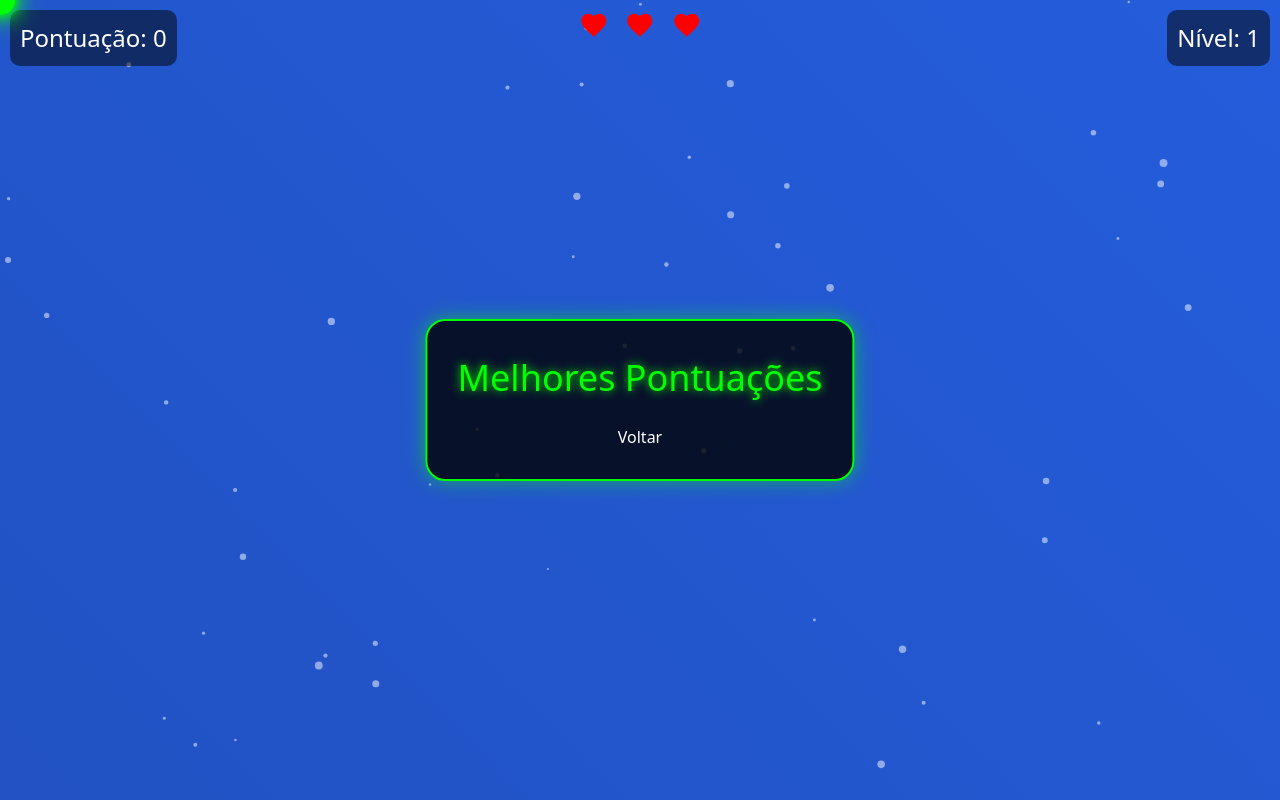
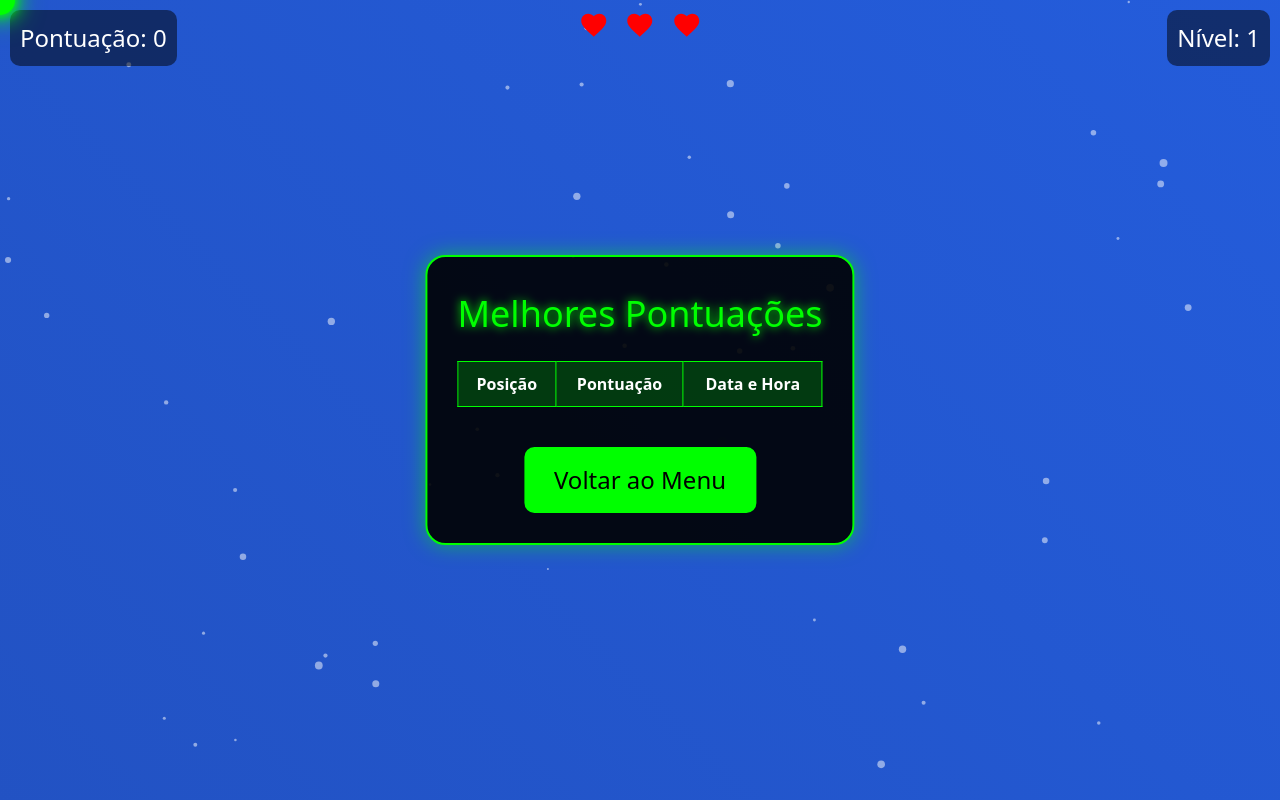
Before and after one commit to getsomewolf/dots-collect-game, a plain HTML site: page index.html in a window 1280 px wide. Both pictures are taken after a click on the button "Placar". Drawn offline with nearby package versions, Linux system fonts and the light colour scheme.

Commit message:
estilizando o placar

```diff
--- a/index.html
+++ b/index.html
@@ -31,8 +31,17 @@
     </div>
     <div id="placar">
         <h2>Melhores Pontuações</h2>
-        <ul id="ranking"></ul>
-        <button id="voltarButton">Voltar</button>
+        <table id="ranking">
+            <thead>
+                <tr>
+                    <th>Posição</th>
+                    <th>Pontuação</th>
+                    <th>Data e Hora</th>
+                </tr>
+            </thead>
+            <tbody></tbody>
+        </table>
+        <button id="voltarButton">Voltar ao Menu</button>
     </div>
     <div class="container mx-auto px-4 py-8 md:py-16">
         <!-- Resto do conteúdo permanece o mesmo -->
--- a/script.js
+++ b/script.js
@@ -18,6 +18,13 @@
 let level = 1;
 let gameRunning = false;
 let highScores = JSON.parse(localStorage.getItem('highScores')) || [];
+if (highScores.length > 0 && typeof highScores[0] !== 'object') {
+    highScores = highScores.map(score => ({
+        score: score,
+        date: 'N/A',
+        time: 'N/A'
+    }));
+}
 let lives = 3;
 
 // Efeitos sonoros
@@ -312,18 +319,29 @@
 });
 
 function updateHighScores() {
-            highScores.push(score);
-            highScores.sort((a, b) => b - a);
+    const now = new Date();
+    const scoreData = {
+        score: score,
+        date: now.toLocaleDateString(),
+        time: now.toLocaleTimeString()
+    };
+    highScores.push(scoreData);
+    highScores.sort((a, b) => b.score - a.score);
     highScores = highScores.slice(0, 10);
     localStorage.setItem('highScores', JSON.stringify(highScores));
 }
 
 function updateRanking() {
-            ranking.innerHTML = '';
-            highScores.forEach((score, index) => {
-                const li = document.createElement('li');
-                li.textContent = `${index + 1}. ${score}`;
-                ranking.appendChild(li);
+    const tbody = ranking.querySelector('tbody');
+    tbody.innerHTML = '';
+    highScores.forEach((scoreData, index) => {
+        const tr = document.createElement('tr');
+        tr.innerHTML = `
+            <td>${index + 1}</td>
+            <td>${scoreData.score}</td>
+            <td>${scoreData.date} ${scoreData.time}</td>
+        `;
+        tbody.appendChild(tr);
     });
 }
 
--- a/styles.css
+++ b/styles.css
@@ -150,7 +150,7 @@ body {
     top: 50%;
     left: 50%;
     transform: translate(-50%, -50%);
-    background-color: rgba(0, 0, 0, 0.8);
+    background-color: rgba(0, 0, 0, 0.9);
     padding: 30px;
     border-radius: 20px;
     text-align: center;
@@ -158,6 +158,22 @@ body {
     box-shadow: 0 0 20px rgba(0, 255, 0, 0.5);
     border: 2px solid #00FF00;
     display: none;
+    max-width: 80%;
+    max-height: 80vh;
+    overflow-y: auto;
+    scrollbar-width: thin;
+    scrollbar-color: #00FF00 rgba(0, 0, 0, 0.5);
+}
+#placar::-webkit-scrollbar {
+    width: 10px;
+}
+#placar::-webkit-scrollbar-track {
+    background: rgba(0, 0, 0, 0.5);
+}
+#placar::-webkit-scrollbar-thumb {
+    background-color: #00FF00;
+    border-radius: 5px;
+    border: 2px solid rgba(0, 0, 0, 0.5);
 }
 #placar h2 {
     font-size: 36px;
@@ -165,14 +181,40 @@ body {
     margin-bottom: 20px;
     text-shadow: 0 0 10px #00FF00;
 }
-#placar ul {
-    list-style-type: none;
-    padding: 0;
+#ranking {
+    width: 100%;
+    border-collapse: collapse;
+    margin-bottom: 20px;
 }
-#placar li {
+#ranking th, #ranking td {
+    padding: 10px;
+    border: 1px solid #00FF00;
+    color: #FFFFFF;
+}
+#ranking th {
+    background-color: rgba(0, 255, 0, 0.2);
+    font-weight: bold;
+}
+#ranking tr:nth-child(even) {
+    background-color: rgba(0, 255, 0, 0.1);
+}
+#ranking tr:hover {
+    background-color: rgba(0, 255, 0, 0.3);
+}
+#voltarButton {
+    margin-top: 20px;
+    padding: 15px 30px;
     font-size: 24px;
-    color: #FFFFFF;
-    margin-bottom: 10px;
+    background-color: #00FF00;
+    color: black;
+    border: none;
+    border-radius: 10px;
+    cursor: pointer;
+    transition: all 0.3s ease;
+}
+#voltarButton:hover {
+    background-color: #00CC00;
+    transform: scale(1.1);
 }
 #lives {
     position: fixed;
```
Lines whose indentation alone changed are shown as unchanged.
